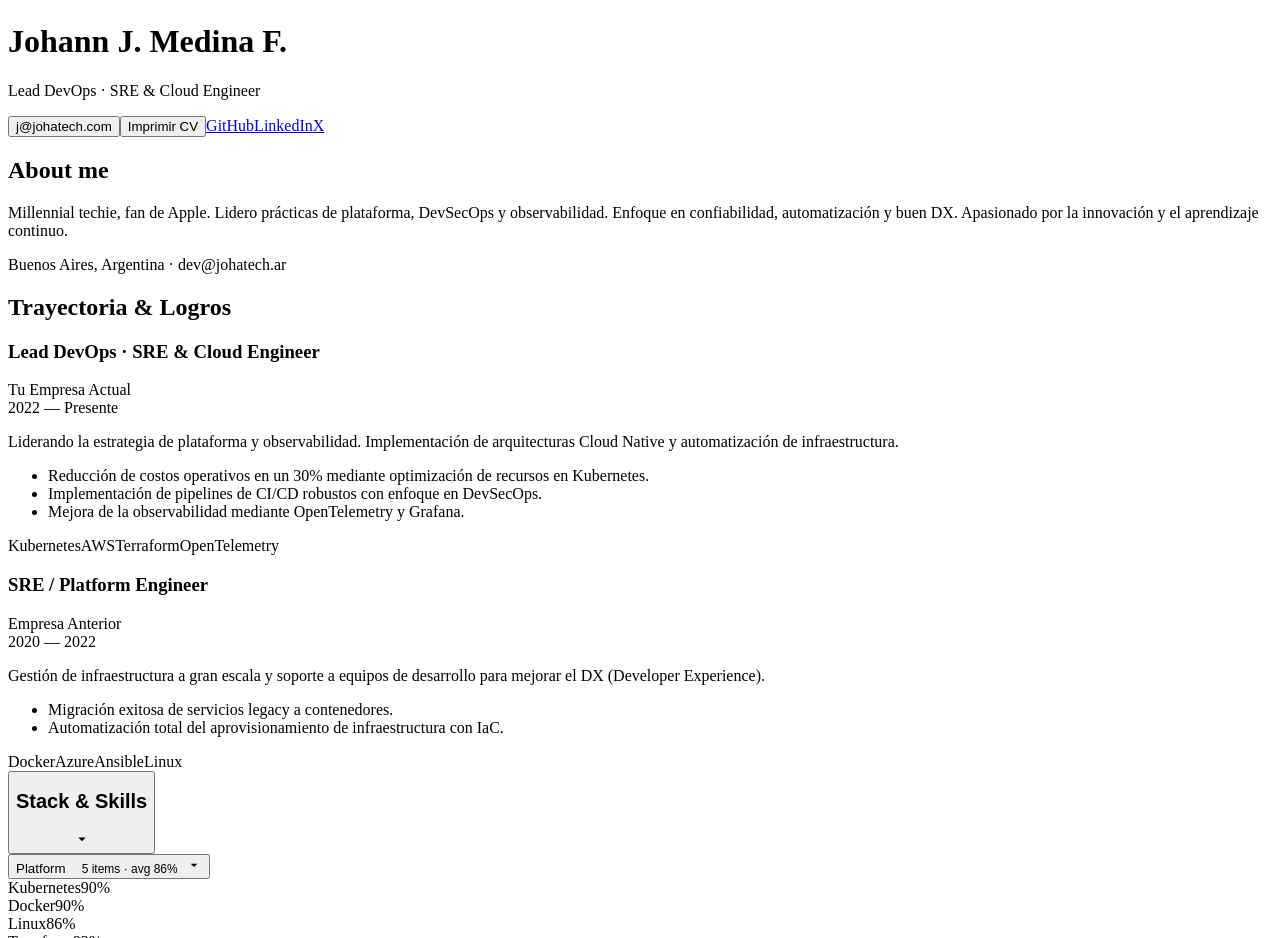
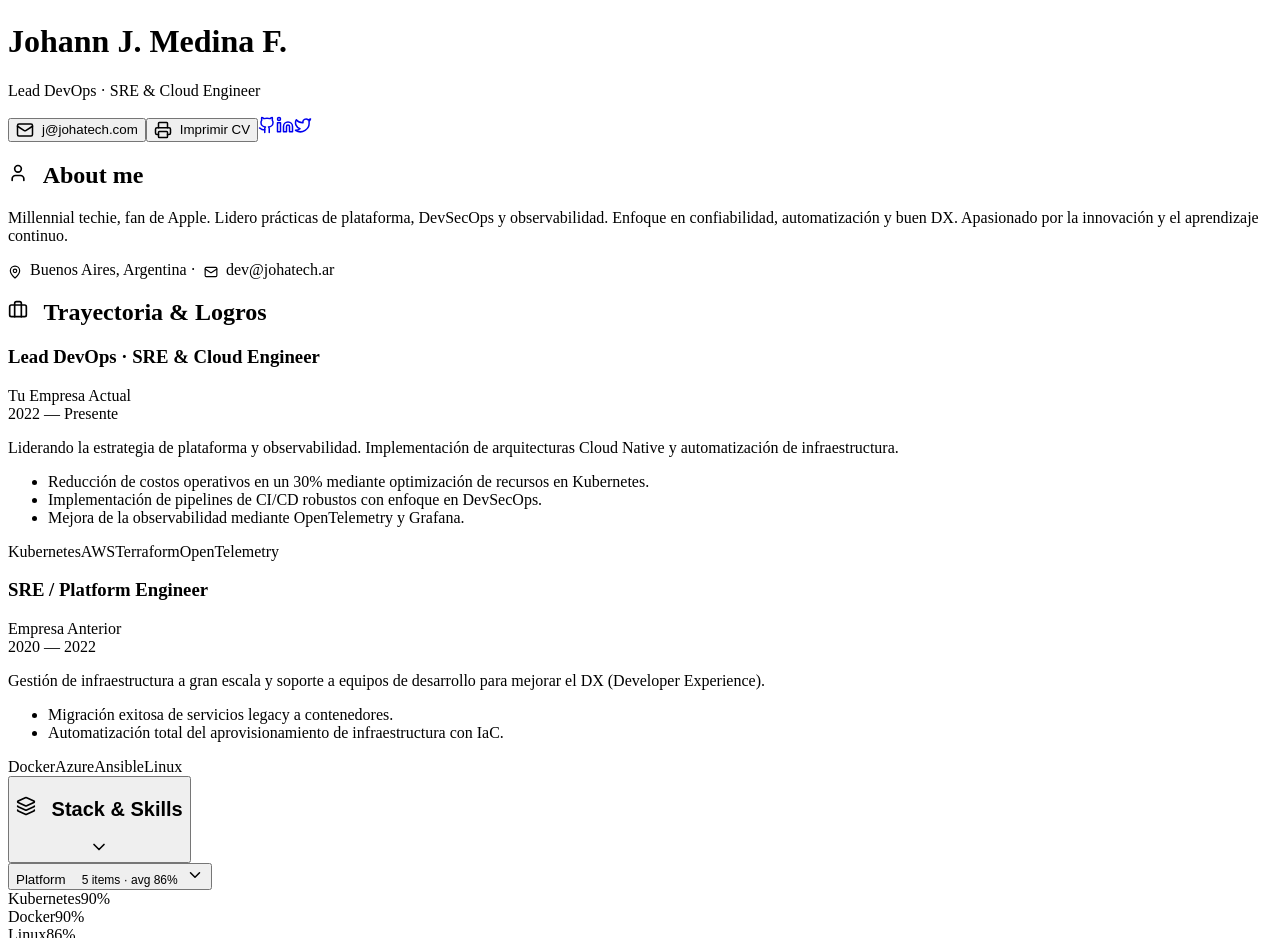
Before and after one commit to johannmx/johatech-landing, a React (Vite) app: page / in a window 1280 px wide. Shown: the part 1274-2212 px from the top of the page. Built offline with nearby package versions, Linux system fonts and the light colour scheme; the HTML template or start-up script is replaced by a standard one.

Commit message:
style: standardize iconography using lucide-react and improve visual hierarchy

```diff
--- a/package.json
+++ b/package.json
@@ -9,6 +9,7 @@
     "preview": "vite preview --port 4173"
   },
   "dependencies": {
+    "lucide-react": "^0.577.0",
     "react": "^18.2.0",
     "react-dom": "^18.2.0"
   },
--- a/src/App.jsx
+++ b/src/App.jsx
@@ -1,4 +1,8 @@
 import React, { useState } from 'react'
+import {
+  Mail, Github, Linkedin, Twitter, Printer, MapPin,
+  ChevronDown, Briefcase, Layers, User
+} from 'lucide-react'
 import { PROFILE, sortByLevel } from './data/profile'
 
 export default function App () {
@@ -45,14 +49,22 @@ export default function App () {
 
         <div className='cta'>
           <button onClick={copyMail} className='btn primary'>
+            <Mail size={18} style={{marginRight: 8, verticalAlign: 'middle'}} />
             {copied ? 'Copiado' : PROFILE.emailPrimary}
           </button>
           <button onClick={handlePrint} className='btn ghost btn-print'>
+            <Printer size={18} style={{marginRight: 8, verticalAlign: 'middle'}} />
             Imprimir CV
           </button>
-          <a className='btn ghost' href={PROFILE.socials.github} target='_blank' rel='noreferrer'>GitHub</a>
-          <a className='btn ghost' href={PROFILE.socials.linkedin} target='_blank' rel='noreferrer'>LinkedIn</a>
-          <a className='btn ghost' href={PROFILE.socials.x} target='_blank' rel='noreferrer'>X</a>
+          <a className='btn ghost' href={PROFILE.socials.github} target='_blank' rel='noreferrer'>
+            <Github size={18} />
+          </a>
+          <a className='btn ghost' href={PROFILE.socials.linkedin} target='_blank' rel='noreferrer'>
+            <Linkedin size={18} />
+          </a>
+          <a className='btn ghost' href={PROFILE.socials.x} target='_blank' rel='noreferrer'>
+            <Twitter size={18} />
+          </a>
         </div>
       </header>
 
@@ -60,14 +72,17 @@ export default function App () {
       <main className='content'>
         {/* About */}
         <section className='card about'>
-          <h2>About me</h2>
+          <h2><User size={20} style={{marginRight: 10}} /> About me</h2>
           <p>{PROFILE.about}</p>
-          <p className='muted'>{PROFILE.location} · {PROFILE.emailLab}</p>
+          <p className='muted'>
+            <MapPin size={14} style={{marginRight: 4, verticalAlign: 'middle'}} /> {PROFILE.location} ·
+            <Mail size={14} style={{marginLeft: 8, marginRight: 4, verticalAlign: 'middle'}} /> {PROFILE.emailLab}
+          </p>
         </section>
 
         {/* Experience */}
         <section className='card experience'>
-          <h2>Trayectoria & Logros</h2>
+          <h2><Briefcase size={20} style={{marginRight: 10}} /> Trayectoria & Logros</h2>
           <div className='exp-list'>
             {PROFILE.experience.map((exp, i) => (
               <div key={i} className='exp-item'>
@@ -101,10 +116,8 @@ export default function App () {
             onClick={() => setOpenSkills(v => !v)}
             aria-expanded={openSkills}
           >
-            <h2>Stack & Skills</h2>
-            <svg width='18' height='18' viewBox='0 0 24 24' className={openSkills ? 'chev open' : 'chev'}>
-              <path fill='currentColor' d='M7 10l5 5 5-5z'/>
-            </svg>
+            <h2><Layers size={20} style={{marginRight: 10}} /> Stack & Skills</h2>
+            <ChevronDown size={20} className={openSkills ? 'chev open' : 'chev'} />
           </button>
 
           <div className={openSkills ? 'skills-body open' : 'skills-body'}>
@@ -130,9 +143,7 @@ export default function App () {
                         {items.length} items · avg {avg}%
                       </span>
                     </span>
-                    <svg width='16' height='16' viewBox='0 0 24 24' className={openCats[cat] ? 'chev open' : 'chev'}>
-                      <path fill='currentColor' d='M7 10l5 5 5-5z'/>
-                    </svg>
+                    <ChevronDown size={18} className={openCats[cat] ? 'chev open' : 'chev'} />
                   </button>
 
                   <div className={openCats[cat] ? 'cat-body open' : 'cat-body'}>
```
Also changed, not shown: 1 other file (tests, documents, lock files or other folders).
